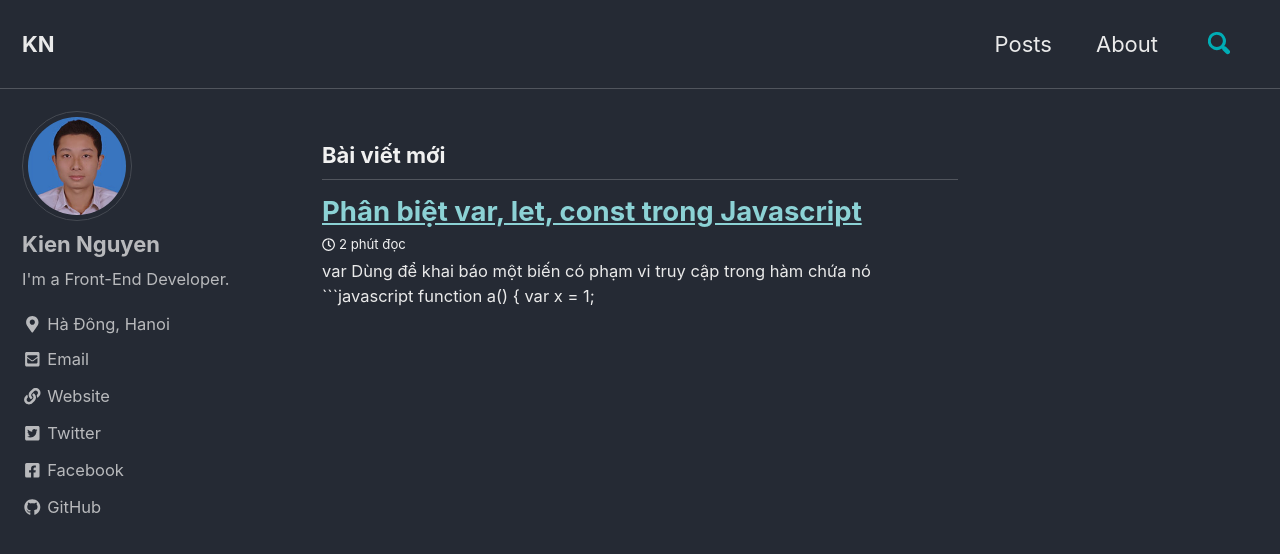
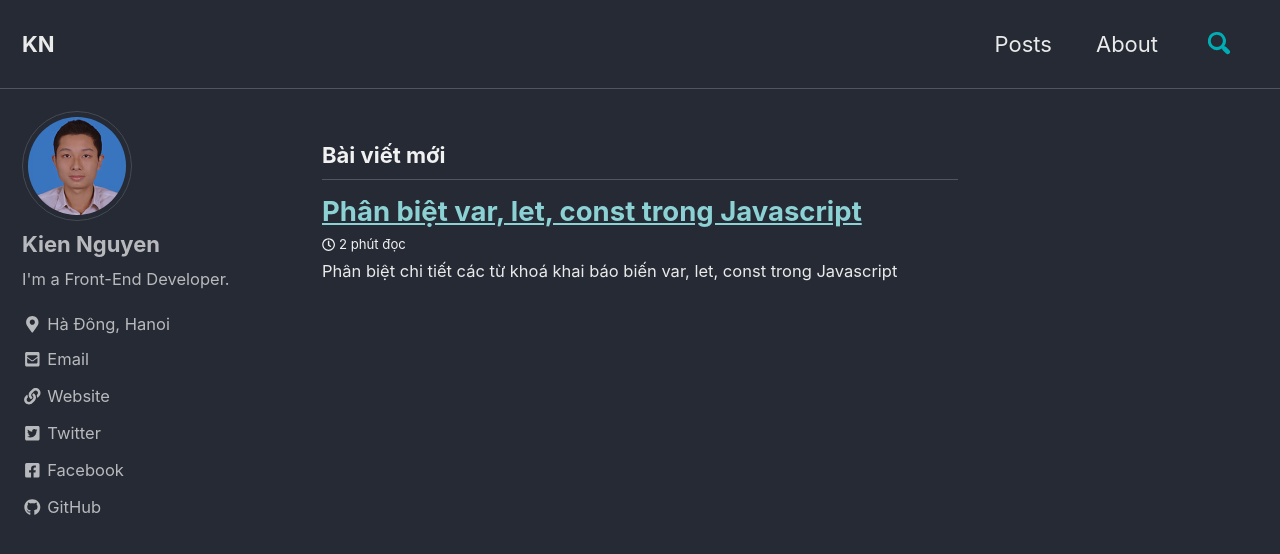
Before and after one commit to kien2ndk/kien2ndk.github.io, a Jekyll site: the page built from index.html, in a window 1280 px wide and 900 px high. Shown: the top 554 px of the window. Built offline with Jekyll 4.4.1, drawn with Linux system fonts in a browser that asks for light colours; cached includes are drawn as plain includes; nearby versions of some CDN libraries; the list of posts is cut into pages by our own code.

Commit message:
update content

```diff
--- a/_posts/2019-06-29-phan-biet-var-let-const-trong-javascript.md
+++ b/_posts/2019-06-29-phan-biet-var-let-const-trong-javascript.md
@@ -1,6 +1,7 @@
 ---
 title: Phân biệt var, let, const trong Javascript
 date: 2019-06-29
+excerpt: Phân biệt chi tiết các từ khoá khai báo biến var, let, const trong Javascript
 categories:
   - javascript
 tags:
```
